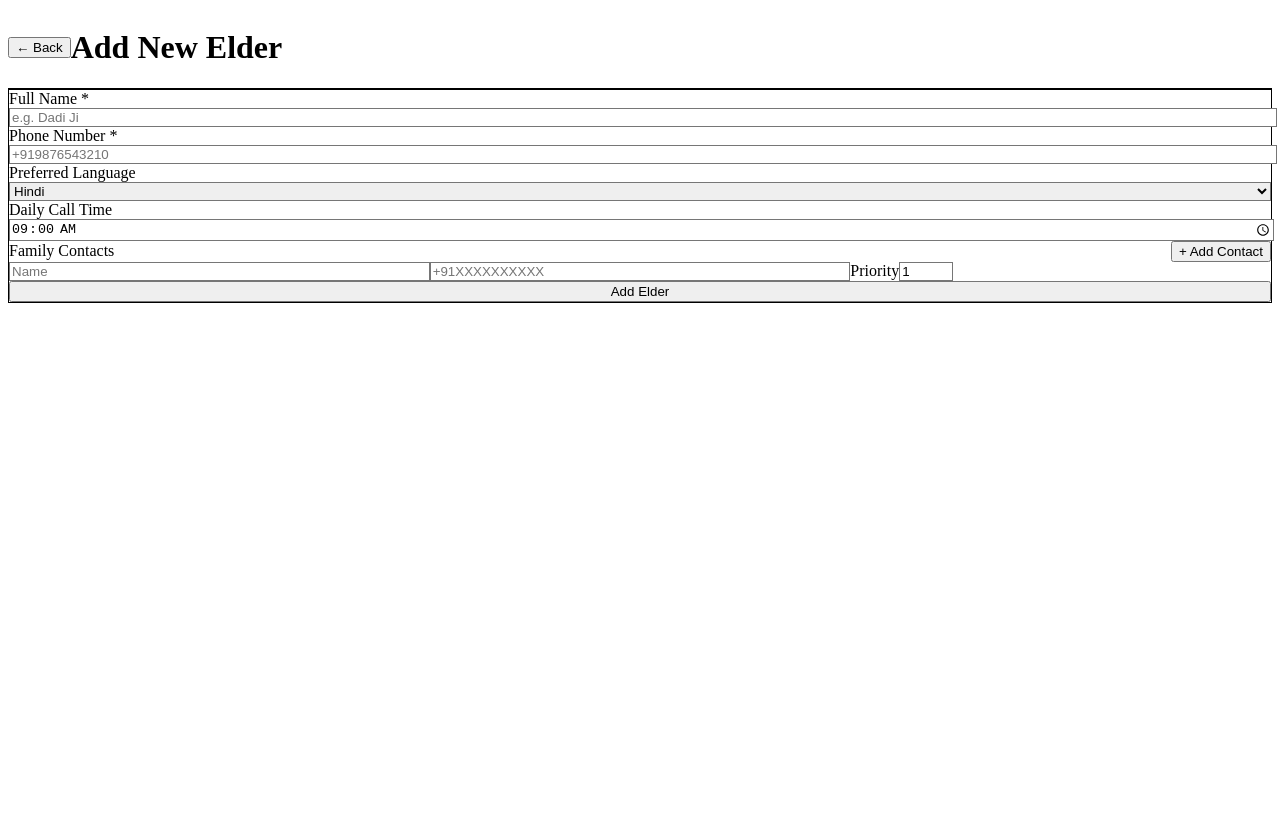
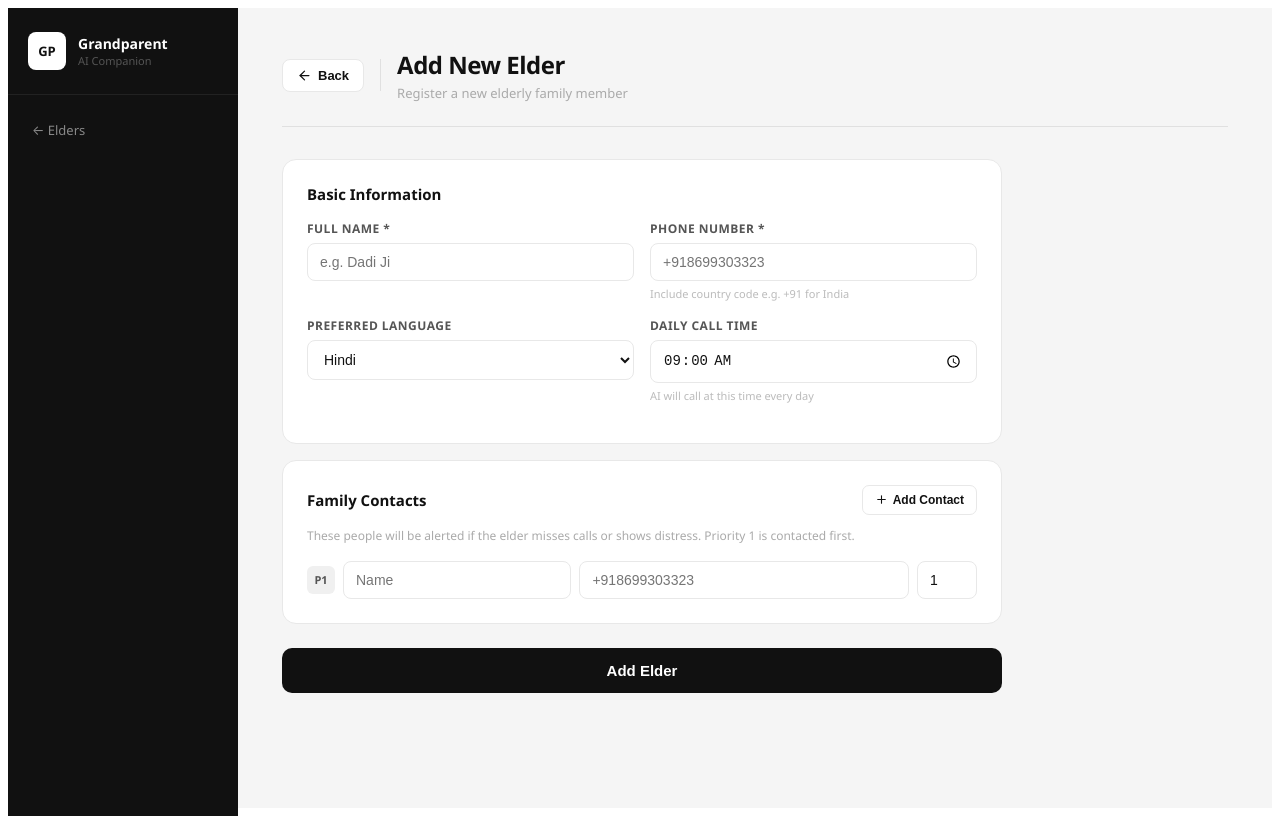
Before and after one commit to rupanshi07/grandparent-ai, a Next.js app in the folder frontend/: page /add-elder in a window 1280 px wide. Built offline with nearby package versions, Linux system fonts and the light colour scheme; no server answers; sample sign-in values are in the browser's storage.

Commit message:
Style Add Elder page to match dashboard design

```diff
--- a/frontend/pages/add-elder.js
+++ b/frontend/pages/add-elder.js
@@ -2,6 +2,7 @@ import { useState, useEffect } from "react";
 import axios from "axios";
 import { useRouter } from "next/router";
 import Link from "next/link";
+import { ArrowLeft, Plus, Trash2 } from "lucide-react";
 
 const API = process.env.NEXT_PUBLIC_API_URL || "http://127.0.0.1:8000";
 
@@ -17,24 +18,25 @@ export default function AddElder() {
     { name: "", phone: "", priority: 1 }
   ]);
   const [loading, setLoading] = useState(false);
+  const [error, setError] = useState("");
 
   useEffect(() => {
     const token = localStorage.getItem("token");
-    if (!token) {
-      router.push("/login");
-    }
+    if (!token) router.push("/login");
   }, []);
 
   const handleSubmit = async () => {
+    setError("");
     if (!form.name || !form.phone_number) {
-      alert("Please fill in name and phone number!");
+      setError("Please fill in name and phone number");
+      return;
+    }
+    if (!form.phone_number.startsWith("+")) {
+      setError("Phone number must include country code e.g. +918699303323");
       return;
     }
     const token = localStorage.getItem("token");
-    if (!token) {
-      router.push("/login");
-      return;
-    }
+    if (!token) { router.push("/login"); return; }
     setLoading(true);
     try {
       await axios.post(`${API}/elders`, {
@@ -43,7 +45,6 @@ export default function AddElder() {
       }, {
         headers: { Authorization: `Bearer ${token}` }
       });
-      alert(`${form.name} added successfully!`);
       router.push("/");
     } catch (e) {
       if (e.response?.status === 401) {
@@ -51,15 +52,18 @@ export default function AddElder() {
         router.push("/login");
         return;
       }
-      alert("Failed to add elder: " + e.response?.data?.detail);
+      setError(e.response?.data?.detail || "Failed to add elder");
     } finally {
       setLoading(false);
     }
   };
+
   const addContact = () => {
-    setContacts([...contacts, {
-      name: "", phone: "", priority: contacts.length + 1
-    }]);
+    setContacts([...contacts, { name: "", phone: "", priority: contacts.length + 1 }]);
+  };
+
+  const removeContact = (index) => {
+    setContacts(contacts.filter((_, i) => i !== index));
   };
 
   const updateContact = (index, field, value) => {
@@ -69,123 +73,148 @@ export default function AddElder() {
   };
 
   return (
-    <div className="min-h-screen bg-gray-50">
+    <div style={styles.page}>
+
+      {/* Sidebar */}
+      <div style={styles.sidebar}>
+        <div style={styles.logo}>
+          <div style={styles.logoIcon}>GP</div>
+          <div>
+            <p style={styles.logoTitle}>Grandparent</p>
+            <p style={styles.logoSub}>AI Companion</p>
+          </div>
+        </div>
+        <nav style={styles.nav}>
+          <Link href="/" style={{ textDecoration: "none" }}>
+            <div style={styles.navItem}>
+              <span style={styles.navText}>← Elders</span>
+            </div>
+          </Link>
+        </nav>
+      </div>
+
+      {/* Main */}
+      <div style={styles.main}>
 
         {/* Header */}
-      <div className="bg-white shadow-sm border-b">
-        <div className="max-w-2xl mx-auto px-6 py-4">
-          <div className="flex items-center gap-4">
-            <Link href="/">
-              <button className="text-gray-500 hover:text-gray-700">
-                ← Back
+        <div style={styles.topBar}>
+          <div style={styles.backRow}>
+            <Link href="/" style={{ textDecoration: "none" }}>
+              <button style={styles.backBtn}>
+                <ArrowLeft size={15} color="#111" />
+                Back
               </button>
             </Link>
-            <h1 className="text-xl font-bold text-gray-800">
-              Add New Elder
-            </h1>
+            <div style={styles.divider}></div>
+            <div>
+              <h1 style={styles.pageTitle}>Add New Elder</h1>
+              <p style={styles.pageSubtitle}>Register a new elderly family member</p>
             </div>
           </div>
         </div>
 
-      <div className="max-w-2xl mx-auto px-6 py-8">
-        <div className="bg-white rounded-xl p-6 shadow-sm border space-y-5">
+        <div style={styles.formContainer}>
 
-          {/* Name */}
-          <div>
-            <label className="block text-sm font-medium text-gray-700 mb-1">
-              Full Name *
-            </label>
+          {error && <div style={styles.errorBox}>{error}</div>}
+
+          {/* Basic Info */}
+          <div style={styles.card}>
+            <h3 style={styles.cardTitle}>Basic Information</h3>
+
+            <div style={styles.fieldRow}>
+              <div style={styles.field}>
+                <label style={styles.label}>Full Name *</label>
                 <input
                   type="text"
                   placeholder="e.g. Dadi Ji"
                   value={form.name}
                   onChange={e => setForm({...form, name: e.target.value})}
-              className="w-full border rounded-lg px-3 py-2 text-sm"
+                  style={styles.input}
                 />
               </div>
-
-          {/* Phone */}
-          <div>
-            <label className="block text-sm font-medium text-gray-700 mb-1">
-              Phone Number *
-            </label>
+              <div style={styles.field}>
+                <label style={styles.label}>Phone Number *</label>
                 <input
                   type="text"
-              placeholder="+919876543210"
+                  placeholder="+918699303323"
                   value={form.phone_number}
                   onChange={e => setForm({...form, phone_number: e.target.value})}
-              className="w-full border rounded-lg px-3 py-2 text-sm"
+                  style={styles.input}
                 />
+                <p style={styles.hint}>Include country code e.g. +91 for India</p>
+              </div>
             </div>
 
-          {/* Language */}
-          <div>
-            <label className="block text-sm font-medium text-gray-700 mb-1">
-              Preferred Language
-            </label>
+            <div style={styles.fieldRow}>
+              <div style={styles.field}>
+                <label style={styles.label}>Preferred Language</label>
                 <select
                   value={form.language}
                   onChange={e => setForm({...form, language: e.target.value})}
-              className="w-full border rounded-lg px-3 py-2 text-sm">
+                  style={styles.select}>
                   <option value="hindi">Hindi</option>
                   <option value="english">English</option>
                   <option value="punjabi">Punjabi</option>
                 </select>
               </div>
-
-          {/* Call Time */}
-          <div>
-            <label className="block text-sm font-medium text-gray-700 mb-1">
-              Daily Call Time
-            </label>
+              <div style={styles.field}>
+                <label style={styles.label}>Daily Call Time</label>
                 <input
                   type="time"
                   value={form.call_time}
                   onChange={e => setForm({...form, call_time: e.target.value})}
-              className="w-full border rounded-lg px-3 py-2 text-sm"
+                  style={styles.input}
                 />
+                <p style={styles.hint}>AI will call at this time every day</p>
+              </div>
+            </div>
           </div>
 
           {/* Family Contacts */}
-          <div>
-            <div className="flex items-center justify-between mb-2">
-              <label className="block text-sm font-medium text-gray-700">
-                Family Contacts
-              </label>
-              <button
-                onClick={addContact}
-                className="text-blue-600 text-sm hover:underline">
-                + Add Contact
+          <div style={styles.card}>
+            <div style={styles.cardHeaderRow}>
+              <h3 style={styles.cardTitle}>Family Contacts</h3>
+              <button onClick={addContact} style={styles.addContactBtn}>
+                <Plus size={13} color="#111" />
+                Add Contact
               </button>
             </div>
-            <div className="space-y-3">
+            <p style={styles.cardSubtitle}>
+              These people will be alerted if the elder misses calls or shows distress.
+              Priority 1 is contacted first.
+            </p>
+
+            <div style={styles.contactList}>
               {contacts.map((contact, i) => (
-                <div key={i} className="grid grid-cols-3 gap-2">
+                <div key={i} style={styles.contactRow}>
+                  <div style={styles.priorityBadge}>P{contact.priority}</div>
                   <input
                     type="text"
                     placeholder="Name"
                     value={contact.name}
                     onChange={e => updateContact(i, "name", e.target.value)}
-                    className="border rounded-lg px-3 py-2 text-sm"
+                    style={{...styles.input, flex: 1}}
                   />
                   <input
                     type="text"
-                    placeholder="+91XXXXXXXXXX"
+                    placeholder="+918699303323"
                     value={contact.phone}
                     onChange={e => updateContact(i, "phone", e.target.value)}
-                    className="border rounded-lg px-3 py-2 text-sm"
+                    style={{...styles.input, flex: 1.5}}
                   />
-                  <div className="flex items-center gap-2">
-                    <span className="text-xs text-gray-500">Priority</span>
                   <input
                     type="number"
                     min="1"
                     max="10"
                     value={contact.priority}
                     onChange={e => updateContact(i, "priority", parseInt(e.target.value))}
-                      className="border rounded-lg px-3 py-2 text-sm w-16"
+                    style={{...styles.input, width: "60px"}}
                   />
-                  </div>
+                  {contacts.length > 1 && (
+                    <button onClick={() => removeContact(i)} style={styles.removeBtn}>
+                      <Trash2 size={14} color="#999" />
+                    </button>
+                  )}
                 </div>
               ))}
             </div>
@@ -195,11 +224,216 @@ export default function AddElder() {
           <button
             onClick={handleSubmit}
             disabled={loading}
-            className="w-full bg-blue-600 text-white py-3 rounded-lg font-medium hover:bg-blue-700 disabled:opacity-50">
-            {loading ? "Adding..." : "Add Elder"}
+            style={styles.submitBtn}>
+            {loading ? "Adding elder..." : "Add Elder"}
           </button>
+
         </div>
       </div>
     </div>
   );
 }
+
+const styles = {
+  page: {
+    display: "flex",
+    minHeight: "100vh",
+    background: "#f5f5f5",
+    fontFamily: "'Segoe UI', -apple-system, BlinkMacSystemFont, sans-serif",
+  },
+  sidebar: {
+    width: "230px",
+    background: "#111",
+    display: "flex",
+    flexDirection: "column",
+    padding: "24px 0",
+    position: "fixed",
+    height: "100vh",
+  },
+  logo: {
+    display: "flex",
+    alignItems: "center",
+    gap: "12px",
+    padding: "0 20px 24px",
+    borderBottom: "1px solid #222",
+    marginBottom: "16px",
+  },
+  logoIcon: {
+    width: "38px",
+    height: "38px",
+    background: "white",
+    borderRadius: "8px",
+    display: "flex",
+    alignItems: "center",
+    justifyContent: "center",
+    color: "#111",
+    fontWeight: "800",
+    fontSize: "13px",
+  },
+  logoTitle: { margin: 0, fontWeight: "700", fontSize: "14px", color: "white" },
+  logoSub: { margin: 0, fontSize: "11px", color: "#555" },
+  nav: { padding: "0 12px", flex: 1 },
+  navItem: {
+    display: "flex",
+    alignItems: "center",
+    gap: "10px",
+    padding: "10px 12px",
+    borderRadius: "8px",
+    cursor: "pointer",
+    marginBottom: "4px",
+  },
+  navText: { fontSize: "13px", color: "#888", textDecoration: "none" },
+  main: { marginLeft: "230px", flex: 1, padding: "40px 44px" },
+  topBar: {
+    marginBottom: "32px",
+    paddingBottom: "24px",
+    borderBottom: "1px solid #e0e0e0",
+  },
+  backRow: { display: "flex", alignItems: "center", gap: "16px" },
+  backBtn: {
+    display: "flex",
+    alignItems: "center",
+    gap: "6px",
+    background: "white",
+    border: "1px solid #e8e8e8",
+    padding: "8px 14px",
+    borderRadius: "8px",
+    cursor: "pointer",
+    fontSize: "13px",
+    fontWeight: "600",
+    color: "#111",
+  },
+  divider: { width: "1px", height: "32px", background: "#e0e0e0" },
+  pageTitle: {
+    margin: 0,
+    fontSize: "24px",
+    fontWeight: "800",
+    color: "#111",
+    letterSpacing: "-0.5px",
+  },
+  pageSubtitle: { margin: "3px 0 0", fontSize: "13px", color: "#aaa" },
+  formContainer: { maxWidth: "720px" },
+  errorBox: {
+    background: "#fdf2f2",
+    border: "1px solid #f5c6c6",
+    color: "#c0392b",
+    fontSize: "13px",
+    padding: "12px 16px",
+    borderRadius: "10px",
+    marginBottom: "20px",
+  },
+  card: {
+    background: "white",
+    borderRadius: "14px",
+    padding: "24px",
+    border: "1px solid #e8e8e8",
+    marginBottom: "16px",
+  },
+  cardHeaderRow: {
+    display: "flex",
+    alignItems: "center",
+    justifyContent: "space-between",
+    marginBottom: "6px",
+  },
+  cardTitle: {
+    margin: "0 0 16px",
+    fontSize: "15px",
+    fontWeight: "700",
+    color: "#111",
+  },
+  cardSubtitle: {
+    margin: "-10px 0 16px",
+    fontSize: "12px",
+    color: "#aaa",
+    lineHeight: "1.5",
+  },
+  fieldRow: {
+    display: "grid",
+    gridTemplateColumns: "1fr 1fr",
+    gap: "16px",
+    marginBottom: "16px",
+  },
+  field: { display: "flex", flexDirection: "column" },
+  label: {
+    fontSize: "12px",
+    fontWeight: "700",
+    color: "#555",
+    marginBottom: "6px",
+    textTransform: "uppercase",
+    letterSpacing: "0.04em",
+  },
+  input: {
+    border: "1px solid #e8e8e8",
+    borderRadius: "8px",
+    padding: "10px 12px",
+    fontSize: "14px",
+    color: "#111",
+    outline: "none",
+    background: "white",
+    boxSizing: "border-box",
+  },
+  select: {
+    border: "1px solid #e8e8e8",
+    borderRadius: "8px",
+    padding: "10px 12px",
+    fontSize: "14px",
+    color: "#111",
+    outline: "none",
+    background: "white",
+    cursor: "pointer",
+  },
+  hint: { margin: "5px 0 0", fontSize: "11px", color: "#bbb" },
+  addContactBtn: {
+    display: "flex",
+    alignItems: "center",
+    gap: "5px",
+    background: "white",
+    border: "1px solid #e8e8e8",
+    padding: "7px 12px",
+    borderRadius: "7px",
+    fontSize: "12px",
+    fontWeight: "600",
+    color: "#111",
+    cursor: "pointer",
+    marginBottom: "16px",
+  },
+  contactList: { display: "flex", flexDirection: "column", gap: "10px" },
+  contactRow: {
+    display: "flex",
+    alignItems: "center",
+    gap: "8px",
+  },
+  priorityBadge: {
+    width: "28px",
+    height: "28px",
+    background: "#f0f0f0",
+    borderRadius: "6px",
+    display: "flex",
+    alignItems: "center",
+    justifyContent: "center",
+    fontSize: "11px",
+    fontWeight: "700",
+    color: "#555",
+    flexShrink: 0,
+  },
+  removeBtn: {
+    background: "none",
+    border: "none",
+    cursor: "pointer",
+    padding: "4px",
+    display: "flex",
+    alignItems: "center",
+  },
+  submitBtn: {
+    width: "100%",
+    background: "#111",
+    color: "white",
+    border: "none",
+    padding: "14px",
+    borderRadius: "10px",
+    fontSize: "15px",
+    fontWeight: "700",
+    cursor: "pointer",
+    marginTop: "8px",
+  },
+};
```
Lines whose indentation alone changed are shown as unchanged.
